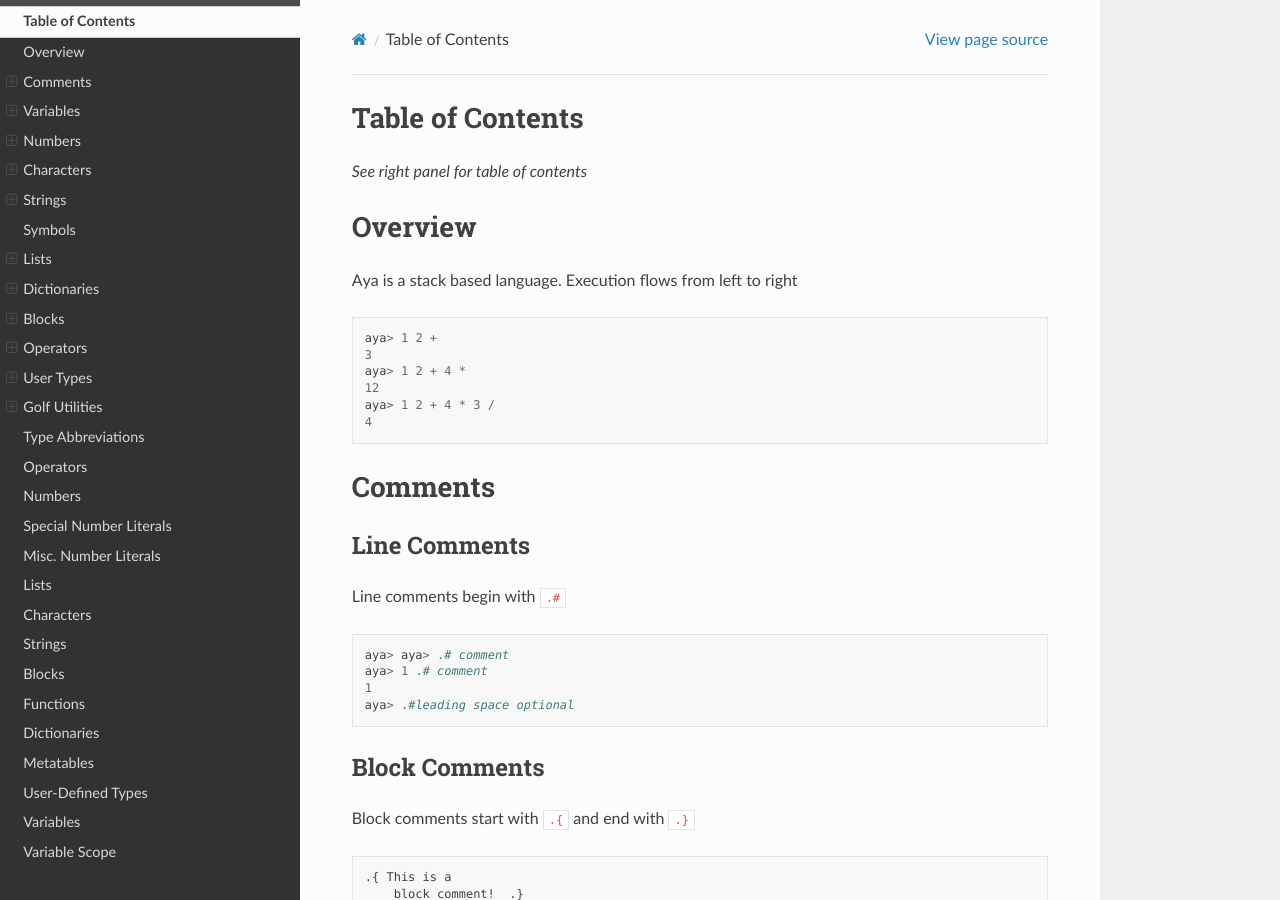
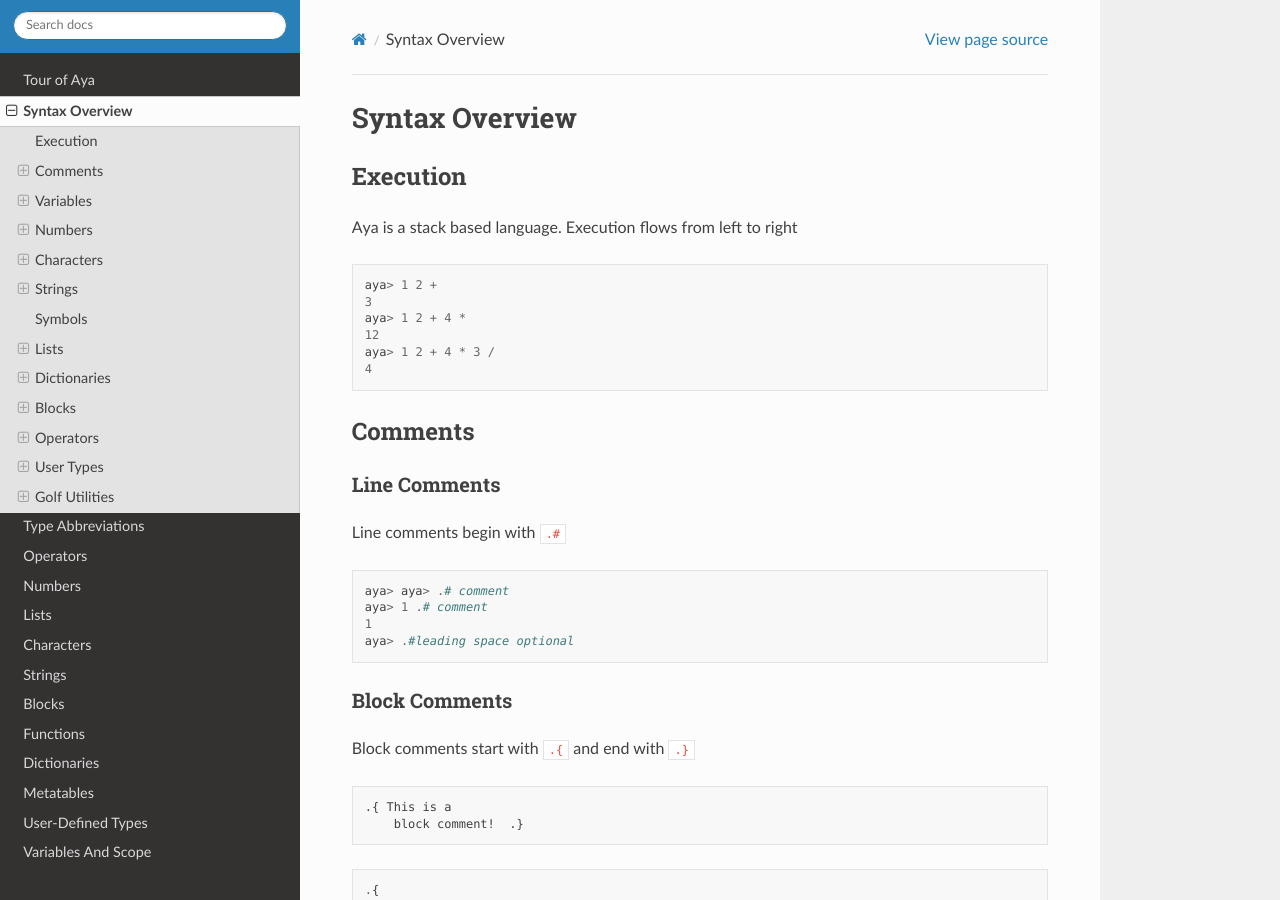
Before and after one commit to nick-paul/rtd-tut, a Sphinx documentation site: the page built from docs/source/syntax_overview.rst, in a window 1280 px wide and 900 px high. Built offline with Sphinx 7.4.7 and the Read the Docs theme 2.0.0, drawn with Linux system fonts in a browser that asks for light colours.

Commit message:
formatting

````diff
--- a/docs/source/syntax_overview.rst
+++ b/docs/source/syntax_overview.rst
@@ -1,10 +1,8 @@
-Table of Contents
-=================
+Syntax Overview
+===============
 
-*See right panel for table of contents*
-
-Overview
-========
+Execution
+---------
 
 Aya is a stack based language. Execution flows from left to right
 
@@ -18,10 +16,10 @@ Aya is a stack based language. Execution flows from left to right
    4
 
 Comments
-========
+--------
 
 Line Comments
--------------
+~~~~~~~~~~~~~
 
 Line comments begin with ``.#``
 
@@ -33,7 +31,7 @@ Line comments begin with ``.#``
    aya> .#leading space optional
 
 Block Comments
---------------
+~~~~~~~~~~~~~~
 
 Block comments start with ``.{`` and end with ``.}``
 
@@ -54,7 +52,7 @@ Block comments start with ``.{`` and end with ``.}``
    SYNTAX ERROR: .} is not a valid operator
 
 Variables
-=========
+---------
 
 Use ``:varname`` to assign a variable. Use the plain variable name to
 access
@@ -103,19 +101,19 @@ Numbers and uppercase letters cannot be used for variables
       in :M .. y V ar 0}
 
 Special Variables
------------------
+~~~~~~~~~~~~~~~~~
 
 Double leading and trailing underscores are used for special variables
 
 *See operator overloading and metatables for examples*
 
 Numbers
-=======
+-------
 
 *Main Page:*\ `Numbers <./Numbers>`__
 
 Integers & Decimals
--------------------
+~~~~~~~~~~~~~~~~~~~
 
 ::
 
@@ -127,7 +125,7 @@ Integers & Decimals
    .5
 
 Negative Numbers
-----------------
+~~~~~~~~~~~~~~~~
 
 ``-`` is an operator, use ``:-`` for negative numbers.
 
@@ -147,7 +145,7 @@ The ``-`` can be omitted in some cases (useful for golfing). ``-`` or
    SYNTAX ERROR: :. is not a valid operator
 
 Big Numbers
------------
+~~~~~~~~~~~
 
 Arbitrary precision numbers have the form ``:Nz``
 
@@ -159,7 +157,7 @@ Arbitrary precision numbers have the form ``:Nz``
    :3.141592653589793238462643383279502884197169399z
 
 Hexadecimal Literals
---------------------
+~~~~~~~~~~~~~~~~~~~~
 
 Hexadecimal literals have the form ``:0xN``
 
@@ -177,7 +175,7 @@ automatically be promoted to a *big number*.
    :3735928559z
 
 Binary Literals
----------------
+~~~~~~~~~~~~~~~
 
 Binary literals have the form ``:0bN``
 
@@ -195,7 +193,7 @@ be promoted to a *big number*.
    :801704815243z
 
 Scientific/“e” Notation
------------------------
+~~~~~~~~~~~~~~~~~~~~~~~
 
 Number literals of the form ``:NeM`` are evaluated to the literal number
 ``N * 10^M``.
@@ -210,7 +208,7 @@ Number literals of the form ``:NeM`` are evaluated to the literal number
    .0011
 
 Fractional Numbers
-------------------
+~~~~~~~~~~~~~~~~~~
 
 Fractional literals have the form ``:NrM``
 
@@ -224,7 +222,7 @@ Fractional literals have the form ``:NrM``
    :-1r4
 
 PI Times
---------
+~~~~~~~~
 
 Number literals of the form ``:NpM`` are evaluated to the literal number
 ``(N * PI)^M``. If no ``M`` is provided, use the value 1.
@@ -239,7 +237,7 @@ Number literals of the form ``:NpM`` are evaluated to the literal number
    88.82643961
 
 Root Constants
---------------
+~~~~~~~~~~~~~~
 
 Number literals of the form ``:NqM`` are evaluated to the literal number
 ``N^(1/M)``. The default value of M is 2.
@@ -254,7 +252,7 @@ Number literals of the form ``:NqM`` are evaluated to the literal number
    3
 
 Number Constants
-----------------
+~~~~~~~~~~~~~~~~
 
 constants follow the format ``:Nc``
 
@@ -274,12 +272,12 @@ number  value
 ======= ==========
 
 Characters
-==========
+----------
 
 *Main Page:*\ `Characters & Strings <./characters-and-strings>`__
 
 Standard Characters
--------------------
+~~~~~~~~~~~~~~~~~~~
 
 Characters are written with a single *single quote* to the left of the
 character:
@@ -296,7 +294,7 @@ character:
    'ÿ
 
 Hex Character Literals
-----------------------
+~~~~~~~~~~~~~~~~~~~~~~
 
 Hex literal characters are written using a ``'\x___'`` and **require
 closing quotes**.
@@ -309,7 +307,7 @@ closing quotes**.
    '¡
 
 Named Character Literals
-------------------------
+~~~~~~~~~~~~~~~~~~~~~~~~
 
 Many characters have names. All names consist only of lowercase
 alphabetical characters. Use ``Mk`` operator to add new named
@@ -323,12 +321,12 @@ characters.
    '\pi'        .# => 'π'
 
 Strings
-=======
+-------
 
 *Main Page:*\ `Characters & Strings <./characters-and-strings>`__
 
 Standard String Literals
-------------------------
+~~~~~~~~~~~~~~~~~~~~~~~~
 
 String literals are written with double quotes (``"``):
 
@@ -355,7 +353,7 @@ Strings may span multiple lines.
        and a tab."
 
 Special Characters in Strings
------------------------------
+~~~~~~~~~~~~~~~~~~~~~~~~~~~~~
 
 Strings can contain special characters using ``\{___}``. Brackets can
 contain named characters or Unicode literals.
@@ -366,7 +364,7 @@ contain named characters or Unicode literals.
    "\{x00BF}Que tal?"            .# => "¿Que tal?"
 
 String Interpolation
---------------------
+~~~~~~~~~~~~~~~~~~~~
 
 Use ``$`` for string interpolation
 
@@ -399,7 +397,7 @@ If used with anything else, keep the ``$``
    "Each apple is worth $0.50"
 
 Long String Literals
---------------------
+~~~~~~~~~~~~~~~~~~~~
 
 Use triple quotes for long string literals.
 
@@ -417,7 +415,7 @@ No escape characters or string interpolation is processed
    "This is a long string literal $foo \{theta}"
 
 Symbols
-=======
+-------
 
 Symbols are primarily used for metaprogramming. Symbols are any valid
 variable name starting with ``::``
@@ -436,12 +434,12 @@ the ``::``
    ::'My Symbol'
 
 Lists
-=====
+-----
 
 *Main Page:*\ `Lists <./lists>`__
 
 List Literals
--------------
+~~~~~~~~~~~~~
 
 Lists are written with square brackets (``[]``) and must not contain
 commas. They may contain any data type:
@@ -463,7 +461,7 @@ Lists may also contain expressions:
    [ 3 7 ]
 
 List Stack Captures
--------------------
+~~~~~~~~~~~~~~~~~~~
 
 Use ``[N| ... ]`` to capture items off the stack into the list
 
@@ -477,15 +475,15 @@ Use ``[N| ... ]`` to capture items off the stack into the list
    [ 10 9 ]
 
 List Comprehensions
--------------------
+~~~~~~~~~~~~~~~~~~~
 
 *See*\ `list comprehensions <./lists>`__
 
 Indexing
---------
+~~~~~~~~
 
 Get a value from a list
-~~~~~~~~~~~~~~~~~~~~~~~
+^^^^^^^^^^^^^^^^^^^^^^^
 
 Use ``.[ (index) ]`` to get a value from a list
 
@@ -499,7 +497,7 @@ Use ``.[ (index) ]`` to get a value from a list
    4
 
 Set a value at an index in a list
-~~~~~~~~~~~~~~~~~~~~~~~~~~~~~~~~~
+^^^^^^^^^^^^^^^^^^^^^^^^^^^^^^^^^
 
 Use ``(value) (list) .[ (index) ]`` to set a the value in a list at an
 index
@@ -512,13 +510,13 @@ index
    [ 10 2 3 4 ]
 
 Dictionaries
-============
+------------
 
 *Main Page:*\ `Dictionaries and User
 Types <./dictionaries-and-user-types>`__
 
 Dictionary Literals
--------------------
+~~~~~~~~~~~~~~~~~~~
 
 Dictionary literals have the form ``{, ... }``. All variables assigned
 between ``{,`` and ``}`` are assigned to the dictionary
@@ -539,7 +537,7 @@ between ``{,`` and ``}`` are assigned to the dictionary
    {,}
 
 Getting Values
---------------
+~~~~~~~~~~~~~~
 
 Use dot notation to get values from a dict:
 
@@ -585,7 +583,7 @@ Dot notation can be used with `quoted variables <#variables>`__
    1
 
 Setting Values
---------------
+~~~~~~~~~~~~~~
 
 Use ``.:`` notation to set values of a dict
 
@@ -626,12 +624,12 @@ This notation can be used with `quoted variables <#variables>`__
    }
 
 Blocks
-======
+------
 
 *Main Page:*\ `Blocks & Functions <./blocks-and-functions>`__
 
 Basic Blocks
-------------
+~~~~~~~~~~~~
 
 Use ``{...}`` to define a code block.
 
@@ -651,7 +649,7 @@ the variable is accessed
    6
 
 Short Block Notation
---------------------
+~~~~~~~~~~~~~~~~~~~~
 
 Any set of tokens following a tick (```) until an operator or variable
 will be parsed as a block. Useful for saving a character when golfing
@@ -675,7 +673,7 @@ This notation also terminates at variables names
    {1 x} 1
 
 Block Headers
--------------
+~~~~~~~~~~~~~
 
 Use a comma in a block to create a block *header*. Block headers define
 local variables and block arguments
@@ -693,7 +691,7 @@ If the header is empty, the block is parsed as a dict (see *Dictionary*)
    }
 
 Arguments
-~~~~~~~~~
+^^^^^^^^^
 
 Add arguments to a block
 
@@ -722,7 +720,7 @@ not match
      Error in: foo
 
 Local Variables
-~~~~~~~~~~~~~~~
+^^^^^^^^^^^^^^^
 
 To declare local variables for a block, use a ``:`` in the header:
 ``{: ... ,}``
@@ -764,12 +762,12 @@ Can mix & match locals and arguments
    {arg typed_arg::str : default_locl(0)initialized_local(10)captured_local(9),}
 
 Operators
-=========
+---------
 
 *Main Page:*\ `Operators <./operators.md>`__
 
 Standard Operators
-------------------
+~~~~~~~~~~~~~~~~~~
 
 All single uppercase letters except ``M`` are operators
 
@@ -781,7 +779,7 @@ All single uppercase letters except ``M`` are operators
    [ 4 5 ]
 
 “Dot” Operators
----------------
+~~~~~~~~~~~~~~~
 
 Most characters immediately following a dot (``.``) are an operator
 
@@ -793,7 +791,7 @@ Most characters immediately following a dot (``.``) are an operator
    1
 
 Exceptions
-~~~~~~~~~~
+^^^^^^^^^^
 
 ============ ===================================
 Special Case Description
@@ -805,7 +803,7 @@ Special Case Description
 ============ ===================================
 
 Dereference Without Executing (``.<grave>``)
-~~~~~~~~~~~~~~~~~~~~~~~~~~~~~~~~~~~~~~~~~~~~
+^^^^^^^^^^^^^^^^^^^^^^^^^^^^^^^^^^^^^^^^^^^^
 
 ``.<grave>`` Dereference a variable without executing the block
 
@@ -828,7 +826,7 @@ If the variable is not a block dereference it normally
    1
 
 “Colon” Operators
------------------
+~~~~~~~~~~~~~~~~~
 
 Most characters immediately following a color (``:``) are an operator
 
@@ -840,7 +838,7 @@ Most characters immediately following a color (``:``) are an operator
 .. _exceptions-1:
 
 Exceptions
-~~~~~~~~~~
+^^^^^^^^^^
 
 ============ =============================================
 Special Case Description
@@ -851,7 +849,7 @@ Special Case Description
 ============ =============================================
 
 “Misc” Operators
-----------------
+~~~~~~~~~~~~~~~~
 
 ``M`` plus any character is an operator
 
@@ -863,10 +861,10 @@ Special Case Description
    .47942554
 
 Non-Standard “Infix” Stack Operators
-------------------------------------
+~~~~~~~~~~~~~~~~~~~~~~~~~~~~~~~~~~~~
 
 List Map (``:#``)
-~~~~~~~~~~~~~~~~~
+^^^^^^^^^^^^^^^^^
 
 The ``:#`` operator takes a block on its *right* and maps it to the list
 on the stack
@@ -877,7 +875,7 @@ on the stack
    [ 2 3 4 ]
 
 List Map Shorthand (``#``)
-~~~~~~~~~~~~~~~~~~~~~~~~~~
+^^^^^^^^^^^^^^^^^^^^^^^^^^
 
 *See*\ `Broadcast
 Operator <https://github.com/aya-lang/aya/wiki/Lists#the-broadcast-operator>`__
@@ -891,7 +889,7 @@ notation <#short-block-notation>`__
    [2 3 4]
 
 Capture Instructions (`:``)
-~~~~~~~~~~~~~~~~~~~~~~~~~~~
+^^^^^^^^^^^^^^^^^^^^^^^^^^^
 
 Takes a block ``B`` and a number ``N`` from the stack. Captures ``N``
 instructions from the instruction stack. See `Metaprogramming <x>`__ for
@@ -903,7 +901,7 @@ more details
    "[ {1} {+} ]"
 
 Extension Operators
--------------------
+~~~~~~~~~~~~~~~~~~~
 
 Extension operators have the form ``:{...}``.
 
@@ -922,13 +920,13 @@ almost never be used for normal development
    Jan 02, 1970 5:17:36 AM
 
 User Types
-==========
+----------
 
 Struct
-------
+~~~~~~
 
 Defining A Struct
-~~~~~~~~~~~~~~~~~
+^^^^^^^^^^^^^^^^^
 
 Create a struct with the following syntax:
 
@@ -945,7 +943,7 @@ For example:
    (struct ::point [ ::x ::y ])
 
 Create Instance Of Struct
-~~~~~~~~~~~~~~~~~~~~~~~~~
+^^^^^^^^^^^^^^^^^^^^^^^^^
 
 To create an instance of a struct, use the ``!`` operator on the type.
 Member variables should exist on the stack
@@ -957,7 +955,7 @@ Member variables should exist on the stack
    ( 1 2 ) point!
 
 Accessing Values of a Struct
-~~~~~~~~~~~~~~~~~~~~~~~~~~~~
+^^^^^^^^^^^^^^^^^^^^^^^^^^^^
 
 Use standard dot notation to acces user type values
 
@@ -972,7 +970,7 @@ Use standard dot notation to acces user type values
    2
 
 Struct Member Functions
-~~~~~~~~~~~~~~~~~~~~~~~
+^^^^^^^^^^^^^^^^^^^^^^^
 
 Use the ``def`` keyword to define member functions for structs
 
@@ -985,10 +983,10 @@ Use the ``def`` keyword to define member functions for structs
    "<1, 2>"
 
 Golf Utilities
-==============
+--------------
 
 Golf Constants
---------------
+~~~~~~~~~~~~~~
 
 Any single-character key stored in ``__cdict__`` can be accessed using
 ``¢`` + that character
--- a/docs/source/tour.rst
+++ b/docs/source/tour.rst
@@ -1,5 +1,8 @@
+Tour of Aya
+===========
+
 Basic language features
-=======================
+-----------------------
 
 Aya is a stack based language.
 
@@ -269,7 +272,7 @@ completely in aya!)*, **exception handling**, built in **plotting** and
 **GUI dialogs**, **list comprehension**, and **more**!
 
 Standard library
-================
+----------------
 
 The Aya standard library consists of type definitions, mathematical
 functions, string and list operations, plotting tools and even a small
@@ -280,7 +283,7 @@ contains a file which defines extended ASCII operators for use when code
 golfing.
 
 ``matrix``
-~~~~~~~~~~
+^^^^^^^^^^
 
 The ``matrix`` type provides a basic interface and operator overloads
 for working with matrices.
@@ -305,7 +308,7 @@ for working with matrices.
    |   20    8  -56 |
 
 ``dataframe``
-~~~~~~~~~~~~~
+^^^^^^^^^^^^^
 
 The ``dataframe`` type is an interface for working with tables. CSV
 files can be directly imported and modified or the data can be generated
@@ -337,7 +340,7 @@ by the program itself.
      z |    3    6
 
 ``golf``
-~~~~~~~~
+^^^^^^^^
 
 ``golf`` defines many short variables that are useful when golfing. It
 also uses the ``Mk`` operator to add additional single character
@@ -363,7 +366,7 @@ A few more examples
    [ 2 3 10 1000 [ ] 3.14159265 -1 0 {+} {-} ]
 
 ``date``
-~~~~~~~~
+^^^^^^^^
 
 The date script provides a basic interface for the date parsing
 operators ``Mh`` and ``MH``. It also provides basic date unit addition
@@ -384,7 +387,7 @@ and subtraction.
    "07/01/17"
 
 ``set``
-~~~~~~~
+^^^^^^^
 
 The ``set`` script defines a ``set`` type and many operator overloads.
 It defines ``s`` as a prefix operator for the set constructor allowing
@@ -405,7 +408,7 @@ the syntax ``s[ ... ]`` to create sets.
    s[ 1 3 ]
 
 ``enum``
-~~~~~~~~
+^^^^^^^^
 
 The ``enum`` script defines the ``enum`` keyword which uses dictionaries
 and metatables to create enums.
@@ -430,7 +433,7 @@ and metatables to create enums.
    1
 
 ``color``
-~~~~~~~~~
+^^^^^^^^^
 
 The ``color`` script defines basic color constructors and conversions.
 
@@ -456,7 +459,7 @@ The ``color`` script defines basic color constructors and conversions.
        0    0  255
 
 ``file``
-~~~~~~~~
+^^^^^^^^
 
 The ``file`` script defines variables for moving around and exploring
 the directory tree. It also defines the ``file`` type which is used for
--- a/docs/source/variables_and_scope.rst
+++ b/docs/source/variables_and_scope.rst
@@ -1,5 +1,5 @@
-Variables
-=========
+Variables And Scope
+===================
 
 *See*\ `Syntax Overview: Variables <./Syntax-Overview#variables>`__
 
@@ -15,7 +15,7 @@ after the assignment has occurred.
    4
 
 Variable Scope
-==============
+--------------
 
 A new scope is introduced if a block contains any variable declaration
 in its header. When a variable assignment occurs, the interpreter will
````
Also changed, not shown: docs/source/lists.rst (+13 -13 lines), docs/source/number.rst (+5 -5 lines).
